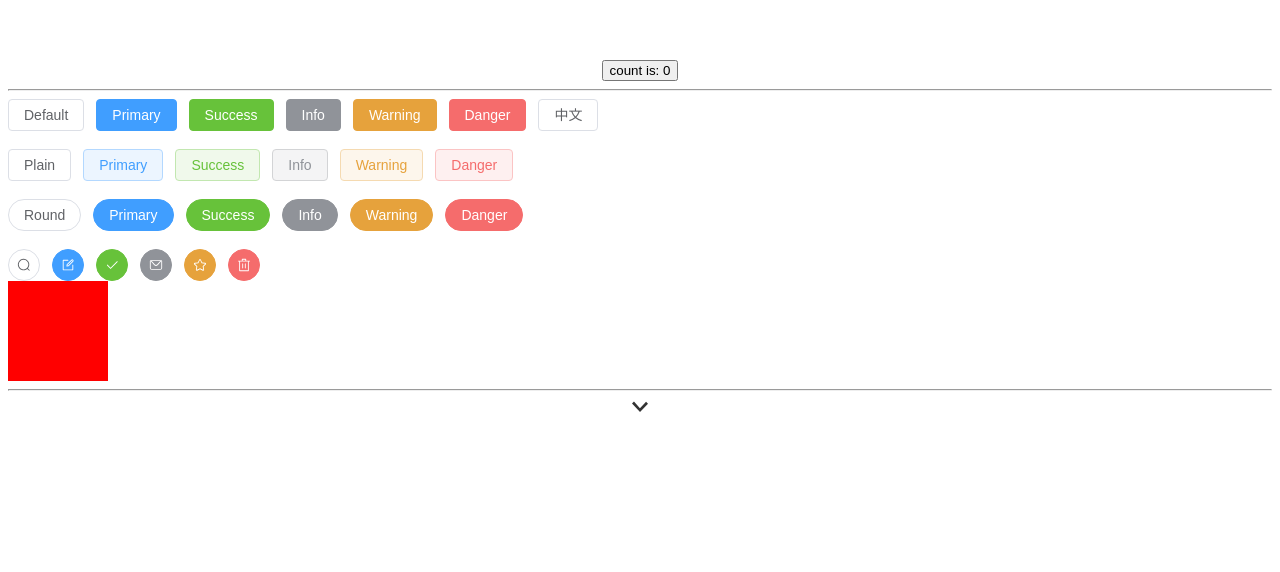
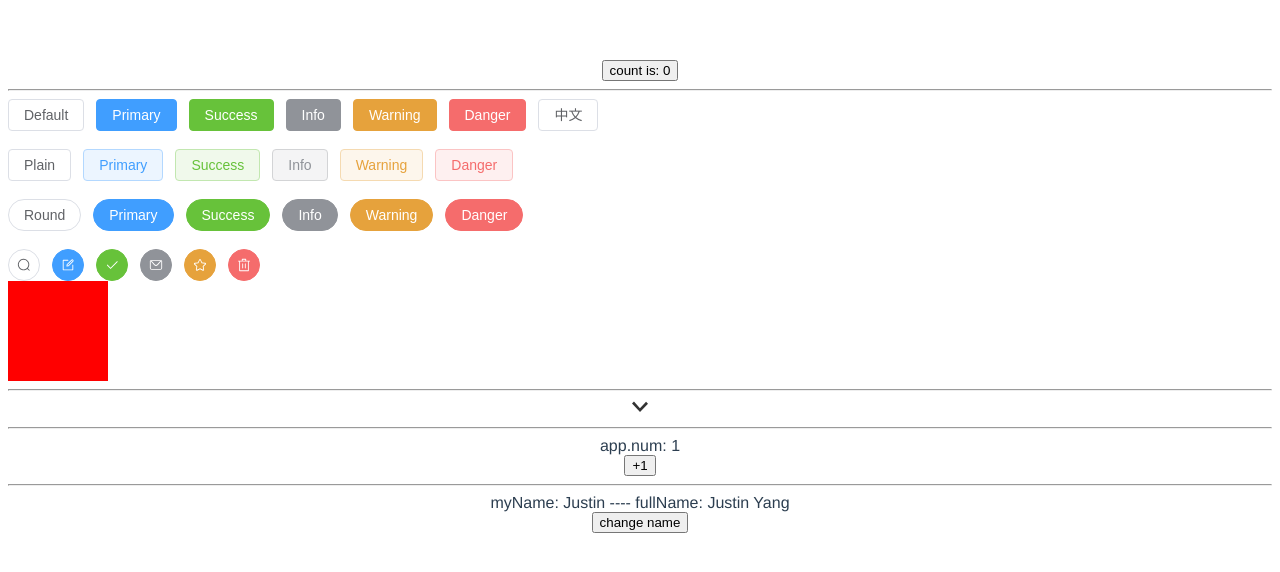
Before and after one commit to juststand2046/todo-list, a Vue app: page / in a window 1280 px wide. Shown: the top 572 px of the page. Built offline with nearby package versions, Linux system fonts and the light colour scheme.

Commit message:
feat: 添加pinia

```diff
--- a/package.json
+++ b/package.json
@@ -9,6 +9,7 @@
   },
   "dependencies": {
     "element-plus": "1.3.0-beta.5",
+    "pinia": "^2.0.14",
     "vue": "^3.2.25"
   },
   "devDependencies": {
--- a/src/App.vue
+++ b/src/App.vue
@@ -1,9 +1,32 @@
 <script setup>
+// components
 import Home from "./components/Home.vue";
+
+// store
+import { useAppStore } from './stores/app'
+import { useUserStore } from './stores/user'
+import { storeToRefs } from 'pinia'
+
+const app = useAppStore()
+const user = useUserStore()
+
+// 只能解构state getters，不能解构action
+const { name: myName, fullName } = storeToRefs(user)
+
+
 </script>
 
 <template>
   <Home></Home>
+
+  <hr>
+  <div>
+    app.num: {{ app.num }}
+  </div>
+  <button @click="app.resetNum(app.num + 1)">+1</button>
+  <hr>
+  <div>myName: {{ myName }} ---- fullName: {{ fullName }}</div>
+  <button @click="user.setName('Amber')">change name</button>
 </template>
 
 <style>
--- /dev/null
+++ b/src/stores/app.js
@@ -0,0 +1,19 @@
+import { defineStore } from 'pinia'
+
+export const useAppStore = defineStore('app', {
+  state: () => ({
+    num: 1
+  }),
+  getters: {
+    doubleNum: state => state.num * 2
+  },
+  actions: {
+    resetNum(num) {
+      this.num = num
+      // this 是 store 实例
+      console.log('this:', this)
+      console.log('this.num', this.num)
+    }
+  }
+
+})
--- /dev/null
+++ b/src/stores/user.js
@@ -0,0 +1,15 @@
+import { defineStore} from 'pinia'
+
+export const useUserStore = defineStore('user', {
+  state: () => ({
+    name: 'Justin'
+  }),
+  getters: {
+    fullName: state => state.name + ' Yang'
+  },
+  actions: {
+    setName(name) {
+      this.name = name
+    }
+  }
+})
```
Also changed, not shown: src/main.js (+7 -5 lines), 1 other file (tests, documents, lock files or other folders).
